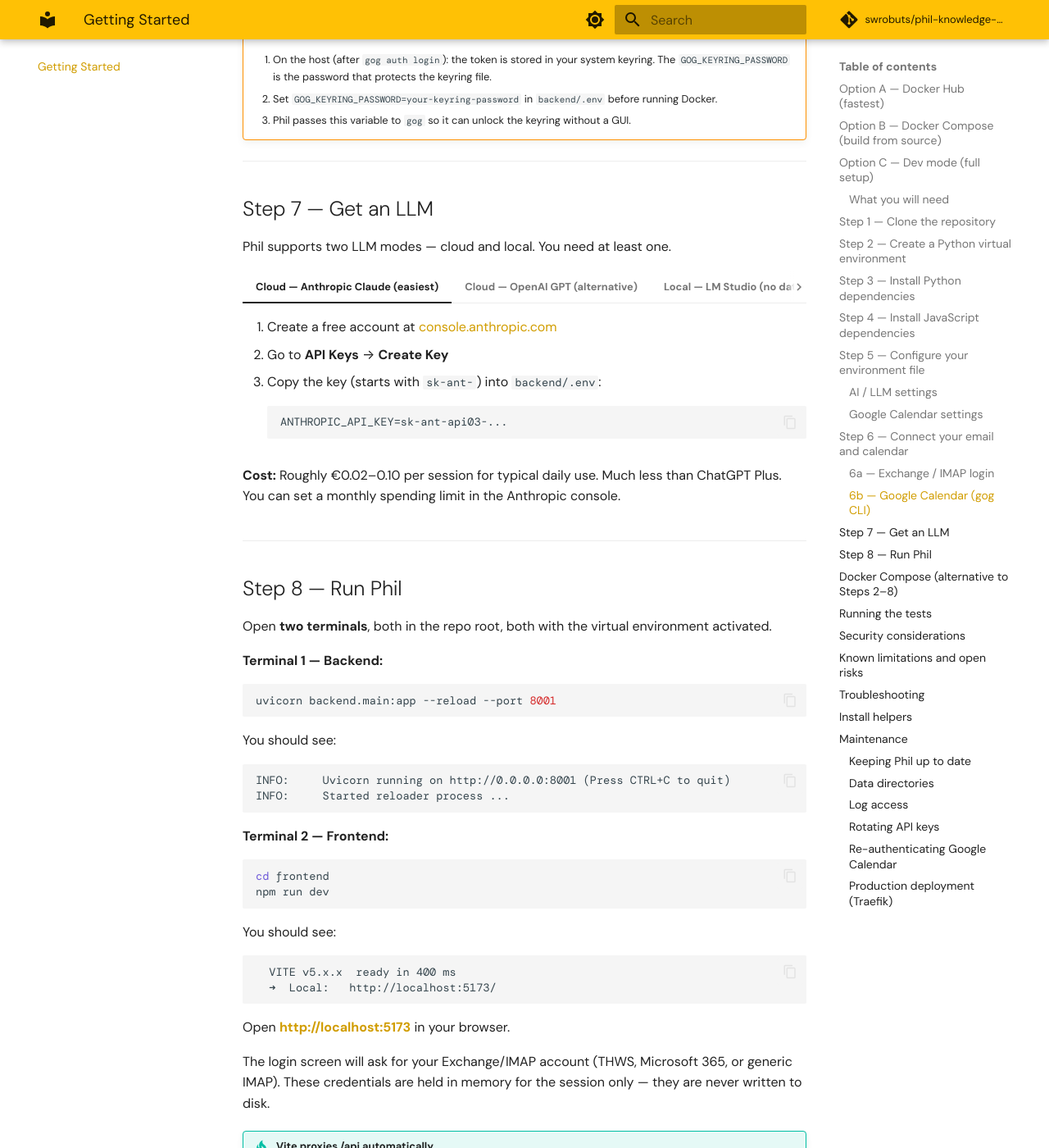
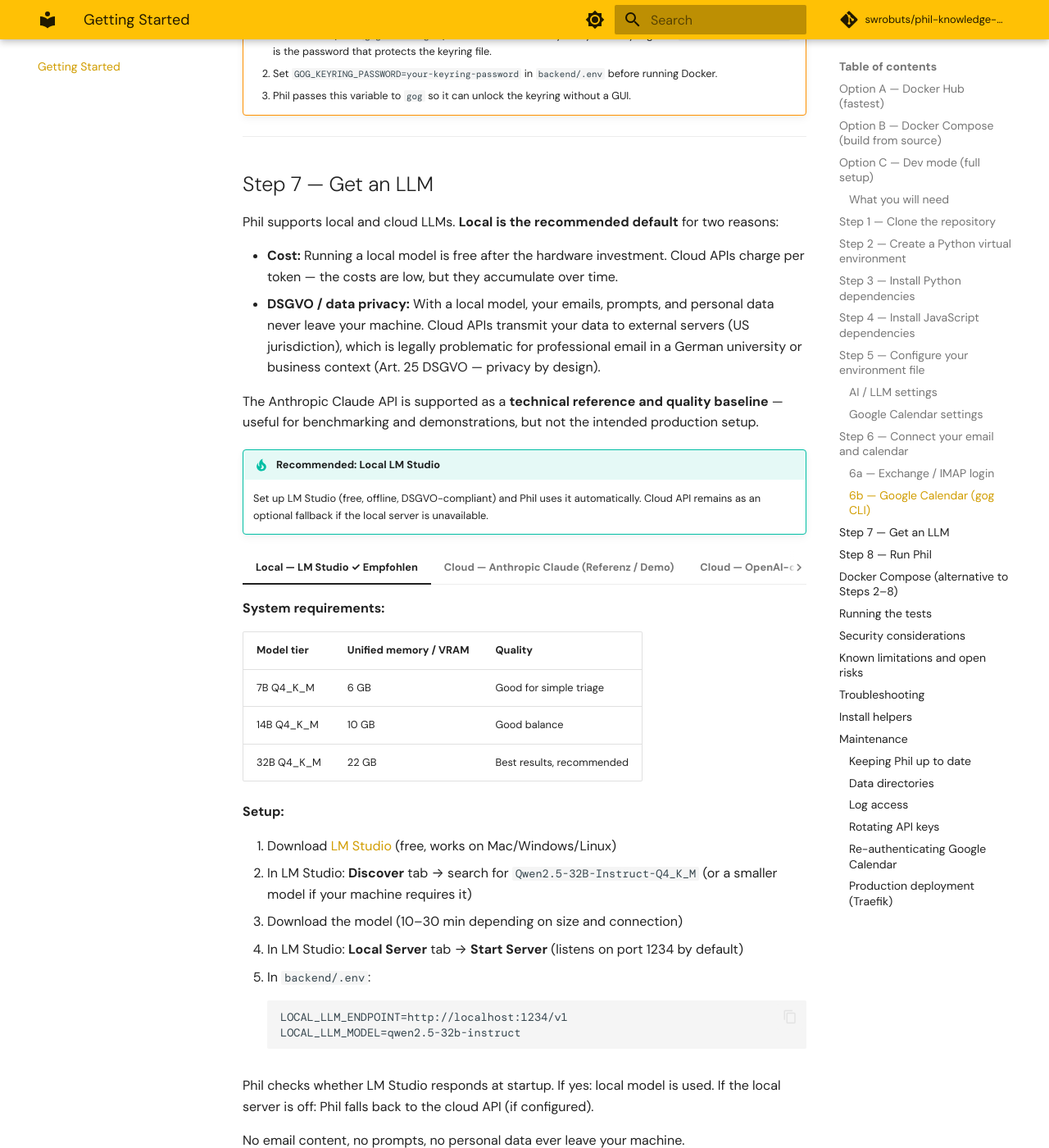
Before and after one commit to swrobuts/phil-website, an MkDocs documentation site: the page built from docs/setup.md, in a window 1280 px wide and 1400 px high, scrolled down 6380 px. Shown: the whole window at 82% size. Built offline with MkDocs 1.6.1 and Material for MkDocs 9.7.7, drawn with Linux system fonts in a browser that asks for light colours; some web fonts are replaced; comment, search, counter and statistics services are not loaded.

Commit message:
docs: mobile CSS, local LLM as recommended default with DSGVO rationale

````diff
--- a/docs/setup.md
+++ b/docs/setup.md
@@ -302,48 +302,31 @@
 
 ## Step 7 — Get an LLM
 
-Phil supports two LLM modes — cloud and local. You need at least one.
+Phil supports local and cloud LLMs. **Local is the recommended default** for two reasons:
 
-=== "Cloud — Anthropic Claude (easiest)"
+- **Cost:** Running a local model is free after the hardware investment. Cloud APIs charge per token — the costs are low, but they accumulate over time.
+- **DSGVO / data privacy:** With a local model, your emails, prompts, and personal data never leave your machine. Cloud APIs transmit your data to external servers (US jurisdiction), which is legally problematic for professional email in a German university or business context (Art. 25 DSGVO — privacy by design).
 
-    1. Create a free account at [console.anthropic.com](https://console.anthropic.com)
-    2. Go to **API Keys** → **Create Key**
-    3. Copy the key (starts with `sk-ant-`) into `backend/.env`:
-       ```
-       ANTHROPIC_API_KEY=sk-ant-api03-...
-       ```
+The Anthropic Claude API is supported as a **technical reference and quality baseline** — useful for benchmarking and demonstrations, but not the intended production setup.
 
-    **Cost:** Roughly €0.02–0.10 per session for typical daily use. Much less than ChatGPT Plus. You can set a monthly spending limit in the Anthropic console.
+!!! tip "Recommended: Local LM Studio"
+    Set up LM Studio (free, offline, DSGVO-compliant) and Phil uses it automatically. Cloud API remains as an optional fallback if the local server is unavailable.
 
-=== "Cloud — OpenAI GPT (alternative)"
-
-    Phil is designed for Anthropic Claude but the `LLMClient` class can be adapted for any OpenAI-compatible API. If you prefer OpenAI:
-
-    1. Get your API key at [platform.openai.com](https://platform.openai.com)
-    2. Phil will use the local LLM client interface — set:
-       ```
-       LOCAL_LLM_ENDPOINT=https://api.openai.com/v1
-       LOCAL_LLM_ENDPOINT_KEY=sk-...your-openai-key...
-       LOCAL_LLM_MODEL=gpt-4o-mini
-       ```
-
-    The `LLMClient` in `backend/llm_client.py` uses the OpenAI-compatible endpoint for all local/hybrid calls.
-
-=== "Local — LM Studio (no data leaves your machine)"
+=== "Local — LM Studio ✓ Empfohlen"
 
     **System requirements:**
 
-    | Model tier | GPU VRAM / Unified memory |
-    |-----------|--------------------------|
-    | 7B Q4_K_M | 6 GB |
-    | 14B Q4_K_M | 10 GB |
-    | 32B Q4_K_M | 22 GB |
+    | Model tier | Unified memory / VRAM | Quality |
+    |-----------|----------------------|---------|
+    | 7B Q4_K_M | 6 GB | Good for simple triage |
+    | 14B Q4_K_M | 10 GB | Good balance |
+    | 32B Q4_K_M | 22 GB | Best results, recommended |
 
     **Setup:**
 
     1. Download [LM Studio](https://lmstudio.ai) (free, works on Mac/Windows/Linux)
-    2. In LM Studio: **Discover** tab → search for `Qwen2.5-32B-Instruct-Q4_K_M` (or a smaller model if needed)
-    3. Download the model (this takes 10–30 min depending on size)
+    2. In LM Studio: **Discover** tab → search for `Qwen2.5-32B-Instruct-Q4_K_M` (or a smaller model if your machine requires it)
+    3. Download the model (10–30 min depending on size and connection)
     4. In LM Studio: **Local Server** tab → **Start Server** (listens on port 1234 by default)
     5. In `backend/.env`:
        ```
@@ -351,7 +334,37 @@
        LOCAL_LLM_MODEL=qwen2.5-32b-instruct
        ```
 
-    Phil checks whether LM Studio responds at startup. If yes: local model. If no: cloud fallback.
+    Phil checks whether LM Studio responds at startup. If yes: local model is used. If the local server is off: Phil falls back to the cloud API (if configured).
+
+    No email content, no prompts, no personal data ever leave your machine.
+
+=== "Cloud — Anthropic Claude (Referenz / Demo)"
+
+    !!! warning "Datenschutz-Hinweis"
+        Mit einem Cloud-API-Key werden Ihre E-Mails und Prompts an externe Server (Anthropic, USA) übertragen. Für professionelle oder personenbezogene Daten empfehlen wir ausschließlich den Local-Modus.
+
+    The Anthropic API is useful as a quality baseline and for demonstrations where local hardware is unavailable.
+
+    1. Create a free account at [console.anthropic.com](https://console.anthropic.com)
+    2. Go to **API Keys** → **Create Key**
+    3. Copy the key into `backend/.env`:
+       ```
+       ANTHROPIC_API_KEY=sk-ant-api03-...
+       ```
+
+    **Cost:** Roughly €0.02–0.10 per session for typical daily use. You can set a monthly spending limit in the Anthropic console.
+
+=== "Cloud — OpenAI-compatible APIs"
+
+    Any OpenAI-compatible API endpoint (OpenAI, Mistral, Together AI, etc.) works via the local client interface:
+
+    ```
+    LOCAL_LLM_ENDPOINT=https://api.openai.com/v1
+    LOCAL_LLM_ENDPOINT_KEY=sk-...your-key...
+    LOCAL_LLM_MODEL=gpt-4o-mini
+    ```
+
+    The same data-privacy considerations as above apply — data leaves your machine.
 
 ---
 
--- /dev/null
+++ b/docs/stylesheets/extra.css
@@ -0,0 +1,45 @@
+/* ── Mobile responsiveness for Phil docs ─────────────────────────────── */
+
+/* Scrollable tables on narrow screens */
+.md-typeset table:not([class]) {
+  display: block;
+  overflow-x: auto;
+  -webkit-overflow-scrolling: touch;
+}
+
+/* Prevent code blocks from blowing out the layout */
+.md-typeset pre {
+  overflow-x: auto;
+}
+
+/* Tabs: allow horizontal scroll on mobile instead of wrapping ugly */
+.md-typeset .tabbed-labels {
+  overflow-x: auto;
+  -webkit-overflow-scrolling: touch;
+  scrollbar-width: none;
+}
+.md-typeset .tabbed-labels::-webkit-scrollbar {
+  display: none;
+}
+
+@media screen and (max-width: 600px) {
+  /* Tighten admonition padding */
+  .md-typeset .admonition,
+  .md-typeset details {
+    padding: .6rem .8rem .6rem 2.6rem;
+  }
+
+  /* Nav tabs become a compact scrollable row */
+  .md-tabs__list {
+    flex-wrap: nowrap;
+    overflow-x: auto;
+    -webkit-overflow-scrolling: touch;
+    scrollbar-width: none;
+  }
+  .md-tabs__list::-webkit-scrollbar { display: none; }
+
+  /* Reduce hero / content padding */
+  .md-content__inner {
+    padding: 0 .8rem 1rem;
+  }
+}
--- a/mkdocs.yml
+++ b/mkdocs.yml
@@ -54,6 +54,9 @@
   - Prompts (CO-STAR): prompts.md
   - Contributing: contributing.md
 
+extra_css:
+  - stylesheets/extra.css
+
 markdown_extensions:
   - admonition
   - pymdownx.details
````
